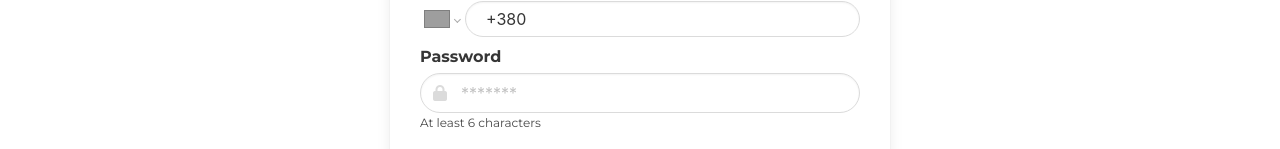
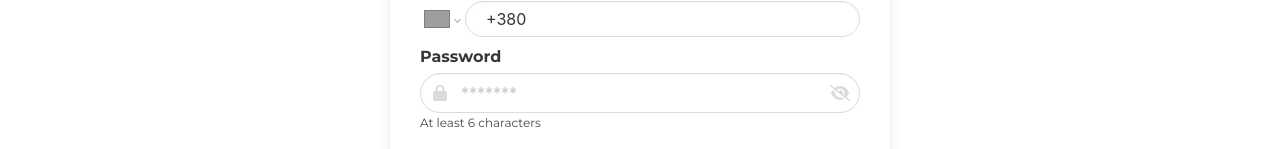
Before and after one commit to Horizon-git/herbal-pure, a React (Create React App) app: page /sign-up in a window 1280 px wide. Shown: the part 477-626 px from the top of the page. Built offline with nearby package versions, Linux system fonts and the light colour scheme; no server answers; grey boxes are pictures that could not be loaded.

Commit message:
add password see button

```diff
--- a/src/components/PhoneInputField/PhoneInputField.tsx
+++ b/src/components/PhoneInputField/PhoneInputField.tsx
@@ -46,9 +46,6 @@ const PhoneInputField = ({
 
       {touched.phone && phoneError && (
         <>
-          <span className="icon is-small is-right has-text-danger">
-            <i className="fas fa-exclamation-triangle" />
-          </span>
           <p className="help is-danger">{phoneError}</p>
         </>
       )}
--- a/src/pages/HomePage/About.scss
+++ b/src/pages/HomePage/About.scss
@@ -11,6 +11,7 @@
 
   &__image {
     width: 100%;
+    border-radius: 30px;
   }
 
   &__text {
--- a/src/pages/HomePage/HomePage.tsx
+++ b/src/pages/HomePage/HomePage.tsx
@@ -6,7 +6,6 @@ import { ProductSlider } from '../../components/ProductSlider/ProductSlider';
 import { useAppDispatch, useAppSelector } from '../../app/hooks';
 import { fetchProducts } from '../../features/productsSlice';
 import { Loader } from '../../components/Loader/Loader';
-import { getHotPriceProducts } from '../../helpers/getHotPriceProducts';
 import { getFeaturedProducts } from '../../helpers/getFeaturedProducts';
 import { Notification } from '../../components/Notification/Notification';
 
@@ -36,15 +35,6 @@ export const HomePage = () => {
     <div className="home">
       <Banner />
       <div className="home__container">
-        {loading ? (
-          <Loader />
-        ) : (
-          <ProductSlider
-            title="Hot prices"
-            products={getHotPriceProducts(products)}
-          />
-        )}
-
         <section className="about">
           <h1 className="about__title">About our company</h1>
           <div className="about__content">
--- a/src/pages/LoginPage/LoginPage.tsx
+++ b/src/pages/LoginPage/LoginPage.tsx
@@ -1,4 +1,7 @@
+/* eslint-disable jsx-a11y/click-events-have-key-events */
+/* eslint-disable jsx-a11y/control-has-associated-label */
 /* eslint-disable no-console */
+import { useState } from 'react';
 import { Link, useNavigate } from 'react-router-dom';
 import { Formik, Form, Field } from 'formik';
 import cn from 'classnames';
@@ -8,37 +11,17 @@ import { useAppDispatch, usePageError } from '../../app/hooks';
 import { Portal } from '../../components/Portal/Portal';
 // eslint-disable-next-line max-len
 import { PushNotification } from '../../components/PushNotification/PushNotification';
-
-function validateEmail(value: string) {
-  if (!value) {
-    return 'Email is required';
-  }
-
-  const emailPattern = /^[\w.+-]+@([\w-]+\.){1,3}[\w-]{2,}$/;
-
-  if (!emailPattern.test(value)) {
-    return 'Email is not valid';
-  }
-
-  return undefined;
-}
-
-function validatePassword(value: string) {
-  if (!value) {
-    return 'Password is required';
-  }
-
-  if (value.length < 6) {
-    return 'At least 6 characters';
-  }
-
-  return undefined;
-}
+import { validateEmail, validatePassword } from '../../helpers/validate';
 
 export const LoginPage = () => {
   const dispatch = useAppDispatch();
   const navigate = useNavigate();
   const [error, setError] = usePageError('');
+  const [showPassword, setShowPassword] = useState(false);
+
+  const togglePasswordVisibility = () => {
+    setShowPassword(!showPassword);
+  };
 
   return (
     <div className="form-container">
@@ -88,12 +71,6 @@ export const LoginPage = () => {
                 <span className="icon is-small is-left">
                   <i className="fa fa-envelope" />
                 </span>
-
-                {touched.email && errors.email && (
-                  <span className="icon is-small is-right has-text-danger">
-                    <i className="fas fa-exclamation-triangle" />
-                  </span>
-                )}
               </div>
 
               {touched.email && errors.email && (
@@ -110,7 +87,7 @@ export const LoginPage = () => {
                 <Field
                   validate={validatePassword}
                   name="password"
-                  type="password"
+                  type={showPassword ? 'text' : 'password'}
                   id="password"
                   placeholder="*******"
                   className={cn('input form__input', {
@@ -122,11 +99,21 @@ export const LoginPage = () => {
                   <i className="fa fa-lock" />
                 </span>
 
-                {touched.password && errors.password && (
-                  <span className="icon is-small is-right has-text-danger">
-                    <i className="fas fa-exclamation-triangle" />
-                  </span>
-                )}
+                <span
+                  className={cn('icon is-small is-right', {
+                    pointer: true,
+                  })}
+                  onClick={togglePasswordVisibility}
+                  role="button"
+                  tabIndex={0}
+                >
+                  <i
+                    className={cn('fa', {
+                      'fa-eye': showPassword,
+                      'fa-eye-slash': !showPassword,
+                    })}
+                  />
+                </span>
               </div>
 
               {touched.password && errors.password && (
--- a/src/pages/ProductDetailsPage/ProductDetailsPage.tsx
+++ b/src/pages/ProductDetailsPage/ProductDetailsPage.tsx
@@ -4,13 +4,11 @@
 import { Link, useParams } from 'react-router-dom';
 import classNames from 'classnames';
 import { useEffect, useMemo } from 'react';
-import { ProductSlider } from '../../components/ProductSlider/ProductSlider';
 import { Breadcrumbs } from '../../components/Breadcrumbs/Breadcrumbs';
 import './ProductDetailsPage.scss';
 import { useAppDispatch, useAppSelector } from '../../app/hooks';
 import { addCartItem, removeCartItem } from '../../features/cartSlice';
 import { fetchProductDetails } from '../../features/productDetailsSlice';
-import { getSuggestedProducts } from '../../helpers/getSuggestions';
 import { Loader } from '../../components/Loader/Loader';
 import { fetchProducts } from '../../features/productsSlice';
 import { Notification } from '../../components/Notification/Notification';
@@ -155,7 +153,6 @@ export const ProductDetailsPage = () => {
             <h3 className="details__title">Suggested use</h3>
             <p className="details__text">{productDetails.instruction}</p>
           </div>
-          <ProductSlider title="Recommended products" products={getSuggestedProducts(products, productDetails.id, 8)} />
         </div>
       )}
     </div>
--- a/src/pages/RegistrationPage/RegistrationPage.tsx
+++ b/src/pages/RegistrationPage/RegistrationPage.tsx
@@ -1,3 +1,5 @@
+/* eslint-disable jsx-a11y/click-events-have-key-events */
+/* eslint-disable jsx-a11y/control-has-associated-label */
 /* eslint-disable max-len */
 /* eslint-disable no-console */
 import { useState } from 'react';
@@ -19,9 +21,14 @@ export const RegistrationPage = () => {
   const [phoneError, setPhoneError] = useState<string | undefined>(undefined);
   const [error, setError] = usePageError('');
   const navigate = useNavigate();
+  const [showPassword, setShowPassword] = useState(false);
 
   const onPhoneError = (err: string | undefined) => {
     setPhoneError(err);
+  };
+
+  const togglePasswordVisibility = () => {
+    setShowPassword(!showPassword);
   };
 
   return (
@@ -79,12 +86,6 @@ export const RegistrationPage = () => {
                 <span className="icon is-small is-left">
                   <i className="fa fa-user" />
                 </span>
-
-                {touched.name && errors.name && (
-                  <span className="icon is-small is-right has-text-danger">
-                    <i className="fas fa-exclamation-triangle" />
-                  </span>
-                )}
               </div>
 
               {touched.name && errors.name && (
@@ -111,12 +112,6 @@ export const RegistrationPage = () => {
                 <span className="icon is-small is-left">
                   <i className="fa fa-envelope" />
                 </span>
-
-                {touched.email && errors.email && (
-                  <span className="icon is-small is-right has-text-danger">
-                    <i className="fas fa-exclamation-triangle" />
-                  </span>
-                )}
               </div>
 
               {touched.email && errors.email && (
@@ -148,7 +143,7 @@ export const RegistrationPage = () => {
                 <Field
                   validate={validatePassword}
                   name="password"
-                  type="password"
+                  type={showPassword ? 'text' : 'password'}
                   id="password"
                   placeholder="*******"
                   className={cn('input form__input', {
@@ -160,11 +155,21 @@ export const RegistrationPage = () => {
                   <i className="fa fa-lock" />
                 </span>
 
-                {touched.password && errors.password && (
-                  <span className="icon is-small is-right has-text-danger">
-                    <i className="fas fa-exclamation-triangle" />
-                  </span>
-                )}
+                <span
+                  className={cn('icon is-small is-right', {
+                    pointer: true,
+                  })}
+                  onClick={togglePasswordVisibility}
+                  role="button"
+                  tabIndex={0}
+                >
+                  <i
+                    className={cn('fa', {
+                      'fa-eye': showPassword,
+                      'fa-eye-slash': !showPassword,
+                    })}
+                  />
+                </span>
               </div>
 
               {touched.password && errors.password ? (
--- a/src/styles/form.scss
+++ b/src/styles/form.scss
@@ -61,3 +61,8 @@
 .button[disabled] {
   background-color: $main-color;
 }
+
+.pointer {
+  pointer-events: all !important;
+  cursor: pointer;
+}
```
